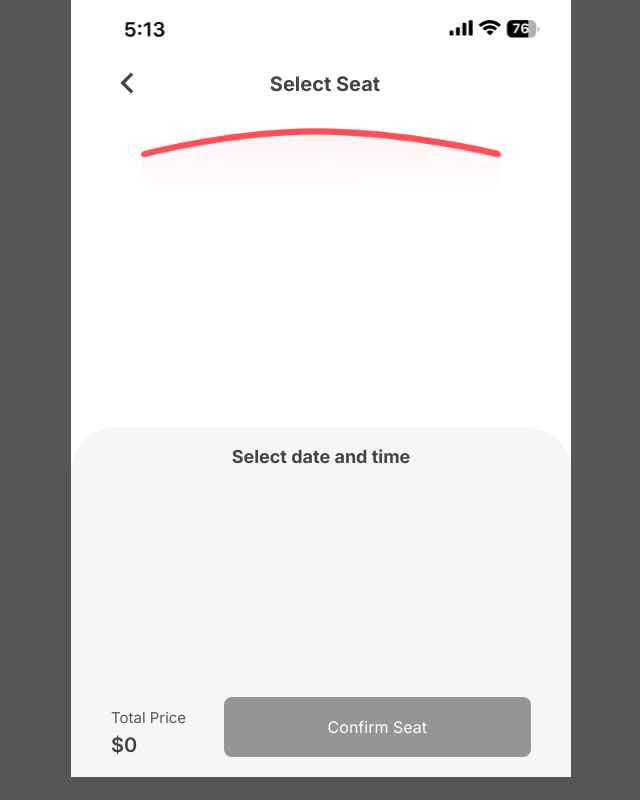
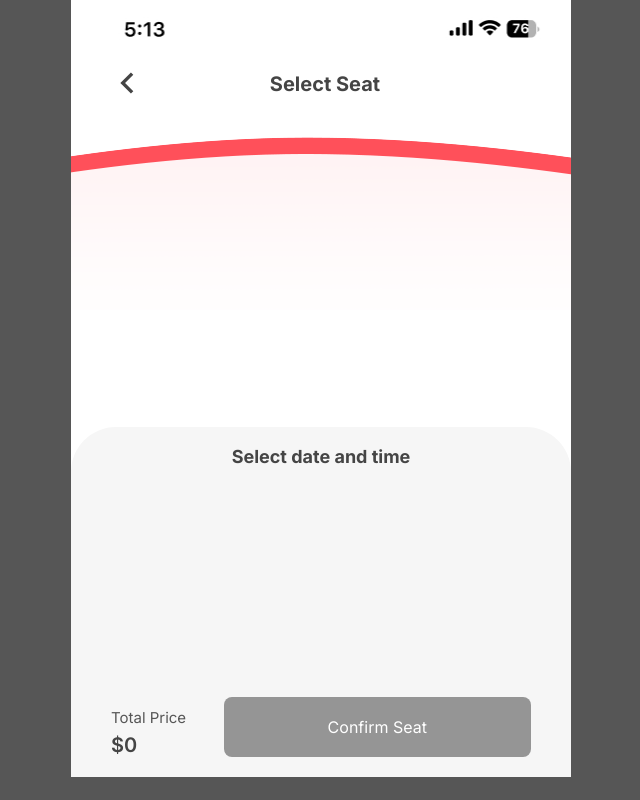
Before and after one commit to albeiromr/soluntech-technical-test, a Next.js app: page /select-seat in a window 1280 px wide. Shown: the whole page, without its empty margins (319-959 px from the left). Built offline with nearby package versions, Linux system fonts and the light colour scheme.

Commit message:
Arregla el FCP de la imagen de la pantalla grande

```diff
--- a/src/app/select-seat/page.tsx
+++ b/src/app/select-seat/page.tsx
@@ -12,7 +12,7 @@ const SelectSeatPage = () => {
             src="/assets/pantalla.png"
             alt="screen image"
             width={365}
-            height={69}
+            height={50}
             priority={true}
           />
       </div>
--- a/src/scss/page/page.scss
+++ b/src/scss/page/page.scss
@@ -103,21 +103,21 @@
   &__display-container {
     box-sizing: border-box;
     width: 100%;
-    height: 50px;
-    padding: 0 40px;
+    height: auto;
     margin-bottom: $small-spacing;
     display: flex;
     align-items: center;
     justify-content: center;
 
     img {
-      width: 100%;
+      width: auto;
+      height: auto;
     }
   }
 
   &__seats-explanation {
     box-sizing: border-box;
-    margin-top: $medium-spacing;
+    margin-top: $small-spacing;
     padding: 0 35px;
     width: 100%;
     height: 32px;
```
